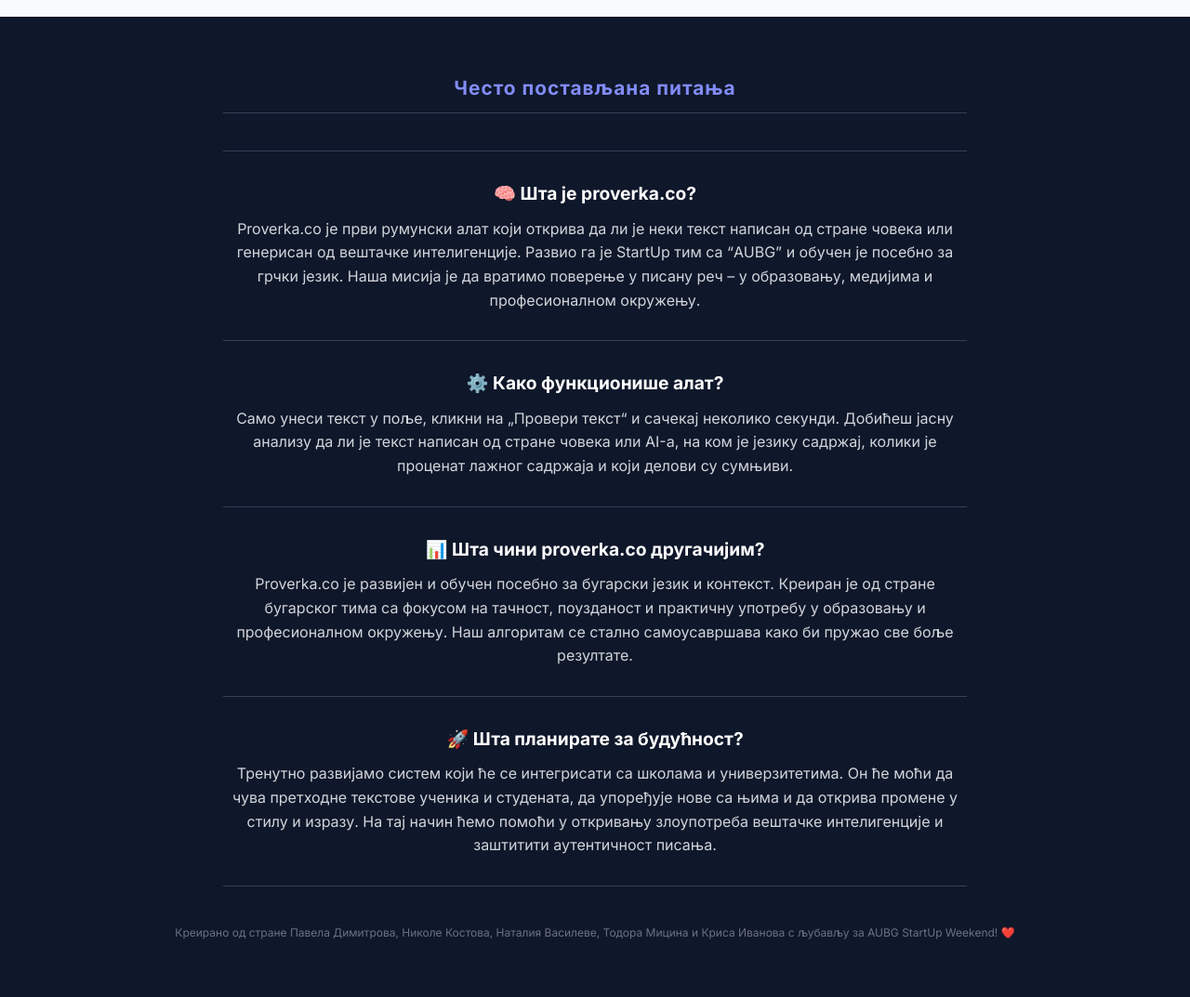
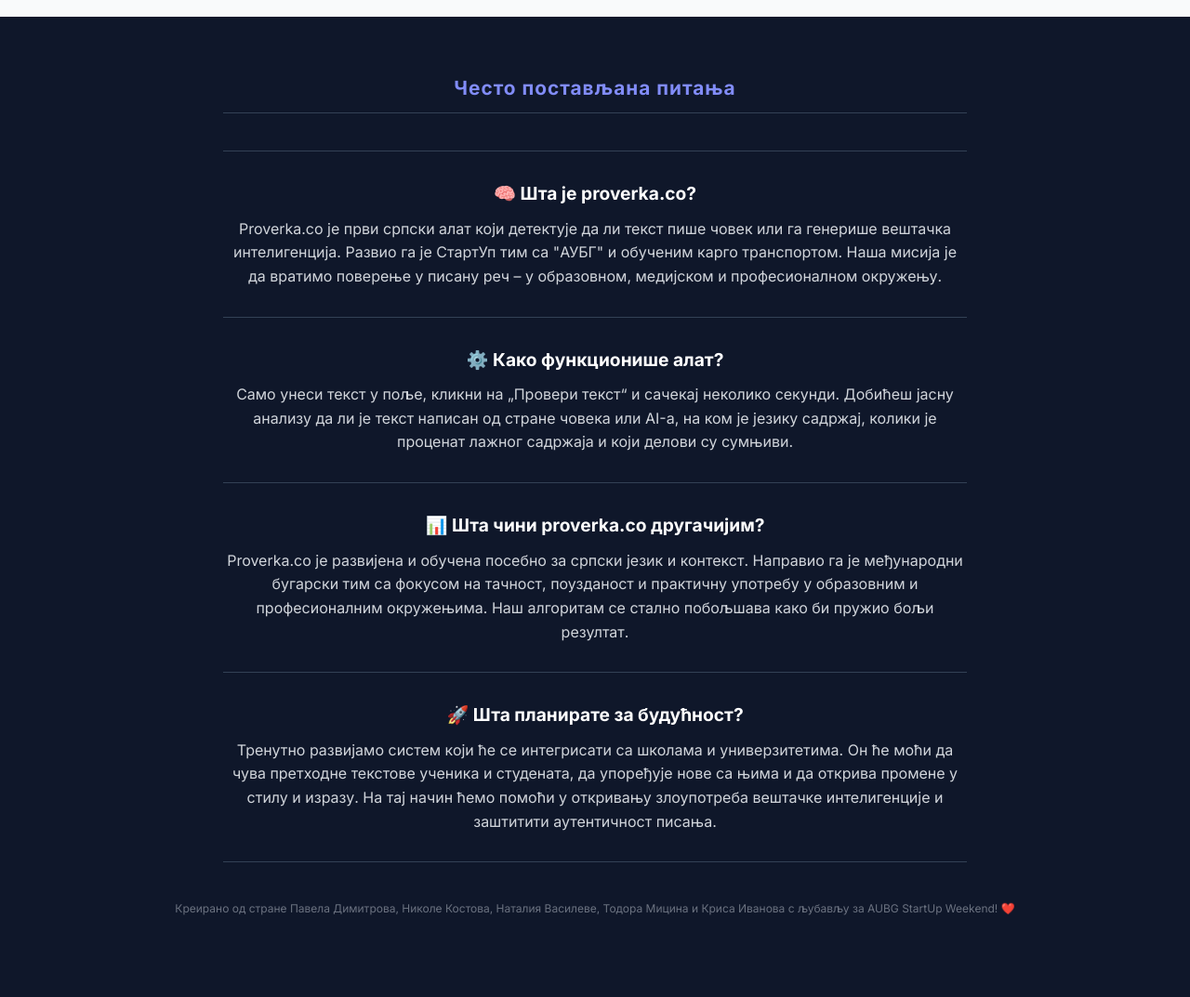
Before and after one commit to Timscore25/proverkaAI, a Flask app: page /rs in a window 1280 px wide. Shown: the part 783-1856 px from the top of the page at 93% size. After the commit the page ends 1768 px from the top, so only its background shows below. Run offline with Flask 3, Linux system fonts and the light colour scheme; data comes from the database, SQL or seed files in the repository.

Commit message:
Translation fix

```diff
--- a/templates/index.html
+++ b/templates/index.html
@@ -368,7 +368,7 @@
       <div class="faq-item">
         <h3>🧠 Какво е proverka.co?</h3>
         <p>
-          Proverka.co е първият румънски инструмент, който открива дали един текст е написан от човек или генериран от изкуствен интелект. Разработен е от StartUp екипа на “AUBG” и е обучен специално за гръцкия език. Нашата мисия е да върнем доверието в писаното слово – в образованието, медиите и професионалната среда.      </p>
+          Proverka.co е първият български инструмент, който открива дали един текст е написан от човек или генериран от изкуствен интелект. Разработен е от StartUp екипа на “AUBG” и е обучен специално за гръцкия език. Нашата мисия е да върнем доверието в писаното слово – в образованието, медиите и професионалната среда.      </p>
       </div>
 
       <div class="faq-item">
--- a/templates/index_rs.html
+++ b/templates/index_rs.html
@@ -368,7 +368,7 @@
       <div class="faq-item">
         <h3>🧠 Шта је proverka.co?</h3>
         <p>
-            Proverka.co је први румунски алат који открива да ли је неки текст написан од стране човека или генерисан од вештачке интелигенције. Развио га је StartUp тим са “AUBG” и обучен је посебно за грчки језик. Наша мисија је да вратимо поверење у писану реч – у образовању, медијима и професионалном окружењу.        </p>
+            Proverka.co је први српски алат који детектује да ли текст пише човек или га генерише вештачка интелигенција. Развио га је СтартУп тим са "АУБГ" и обученим карго транспортом. Наша мисија је да вратимо поверење у писану реч – у образовном, медијском и професионалном окружењу.</p>
       </div>
 
       <div class="faq-item">
@@ -382,7 +382,7 @@
         <hr style="border: none;">
         <h3>📊 Шта чини proverka.co другачијим?</h3>
         <p>
-            Proverka.co је развијен и обучен посебно за бугарски језик и контекст. Креиран је од стране бугарског тима са фокусом на тачност, поузданост и практичну употребу у образовању и професионалном окружењу. Наш алгоритам се стално самоусавршава како би пружао све боље резултате.        </p>
+            Proverka.co је развијена и обучена посебно за српски језик и контекст. Направио га је међународни бугарски тим са фокусом на тачност, поузданост и практичну употребу у образовним и професионалним окружењима. Наш алгоритам се стално побољшава како би пружио бољи резултат. </p>
       </div>
 
       <div class="faq-item">
```
